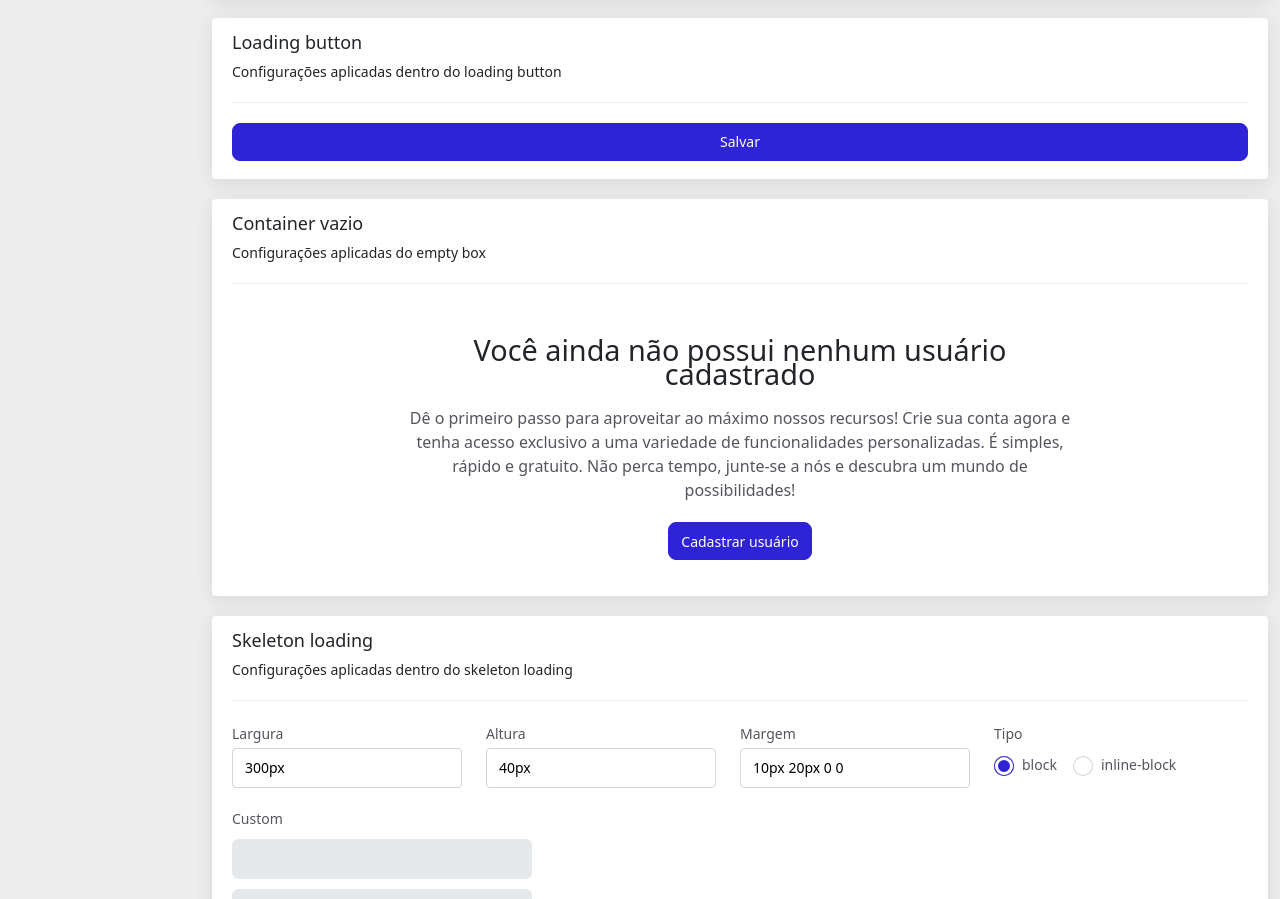
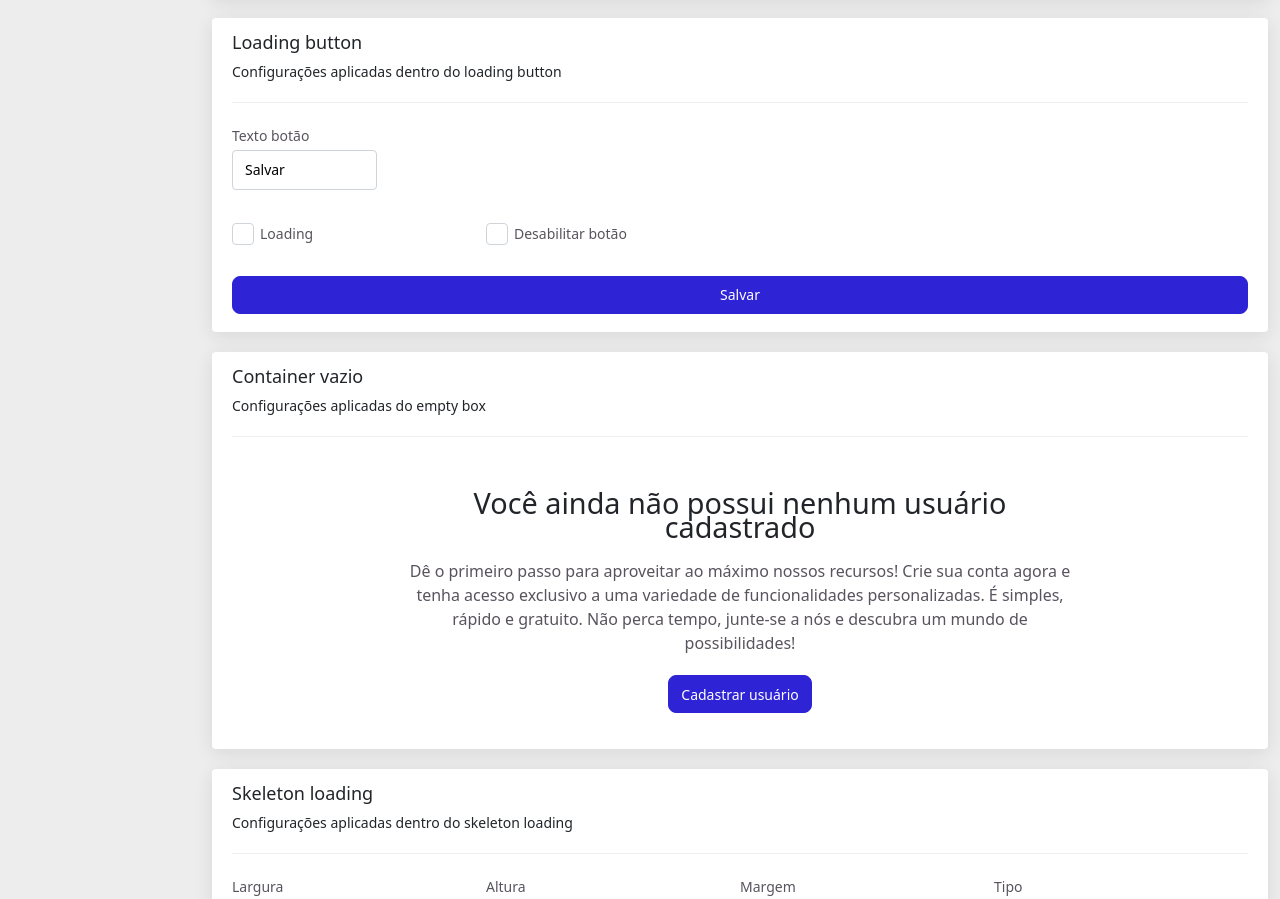
Before and after one commit to digobls/components-react, a React (Create React App) app: page /componentes in a window 1280 px wide. Shown: the part 1880-2779 px from the top of the page. Built offline with nearby package versions, Linux system fonts and the light colour scheme.

Commit message:
fix: add config button loading

```diff
--- a/src/views/examples/DefaultButtonLoadingExample.jsx
+++ b/src/views/examples/DefaultButtonLoadingExample.jsx
@@ -1,13 +1,20 @@
-import React, { useState, useEffect } from 'react';
+import React from 'react';
 import DefaultButtonLoading from '../../components/defaultButtonLoading/DefaultButtonLoading';
+import DefaultInput from '../../components/defaultInputTypes/DefaultInput';
+import {useForm} from 'react-hook-form';
 
 function SkeletonLoadingExample() {
-    const [loadingSend, setLoadingSend] = useState(false);
+    const {
+        register: formButton,
+        setValue: setFormButton,
+        watch: watchFormButton,
+    } = useForm({defaultValues: {text: 'Salvar', loading: false, disable: false}}); // Set formState mode to 'all' for immediate validation
+
     const handleButtonClick = () => {
         console.log('clickButton');
-        setLoadingSend(true);
-        setTimeout( () => {
-            setLoadingSend(false);
+        setFormButton('loading', true);
+        setTimeout(() => {
+            setFormButton('loading', false);
         }, 2000);
     }
 
@@ -21,17 +28,51 @@ function SkeletonLoadingExample() {
                     </div>
                 </div>
 
-                <div className="col-12">
+                <div className="row">
+                    <div className="col-2">
+                        <DefaultInput
+                            id={'text'}
+                            type={'text'}
+                            label={'Texto botão'}
+                            placeholder={'Texto botão'}
+                            disable={false}
+                            isRequired={false}
+                            register={formButton}>
+                        </DefaultInput>
+                    </div>
+                    <div className="col-12"></div>
+                    <div className="col-3">
+                        <DefaultInput
+                            id={'loading'}
+                            type={'checkbox'}
+                            labelCheckbox={'Loading'}
+                            displayInline={true}
+                            setValue={setFormButton}
+                            register={formButton}
+                            watch={watchFormButton}>
+                        </DefaultInput>
+                    </div>
+                    <div className="col-3">
+                        <DefaultInput
+                            id={'disable'}
+                            type={'checkbox'}
+                            labelCheckbox={'Desabilitar botão'}
+                            displayInline={true}
+                            setValue={setFormButton}
+                            register={formButton}
+                            watch={watchFormButton}>
+                        </DefaultInput>
+                    </div>
+                </div>
+
+                <div className="col-12 offset-top-30">
                     <DefaultButtonLoading
                         id={'id'}
                         type={'button'}
-                        text={'Salvar'}
-                        showIcon={false}
-                        iconRight={false}
-                        disabled={false}
-                        loading={loadingSend}
-                        handleButtonClick={handleButtonClick}
-                    />
+                        text={watchFormButton('text')}
+                        disabled={watchFormButton('disable')}
+                        loading={watchFormButton('loading')}
+                        handleButtonClick={handleButtonClick}/>
                 </div>
             </div>
         </div>
```
